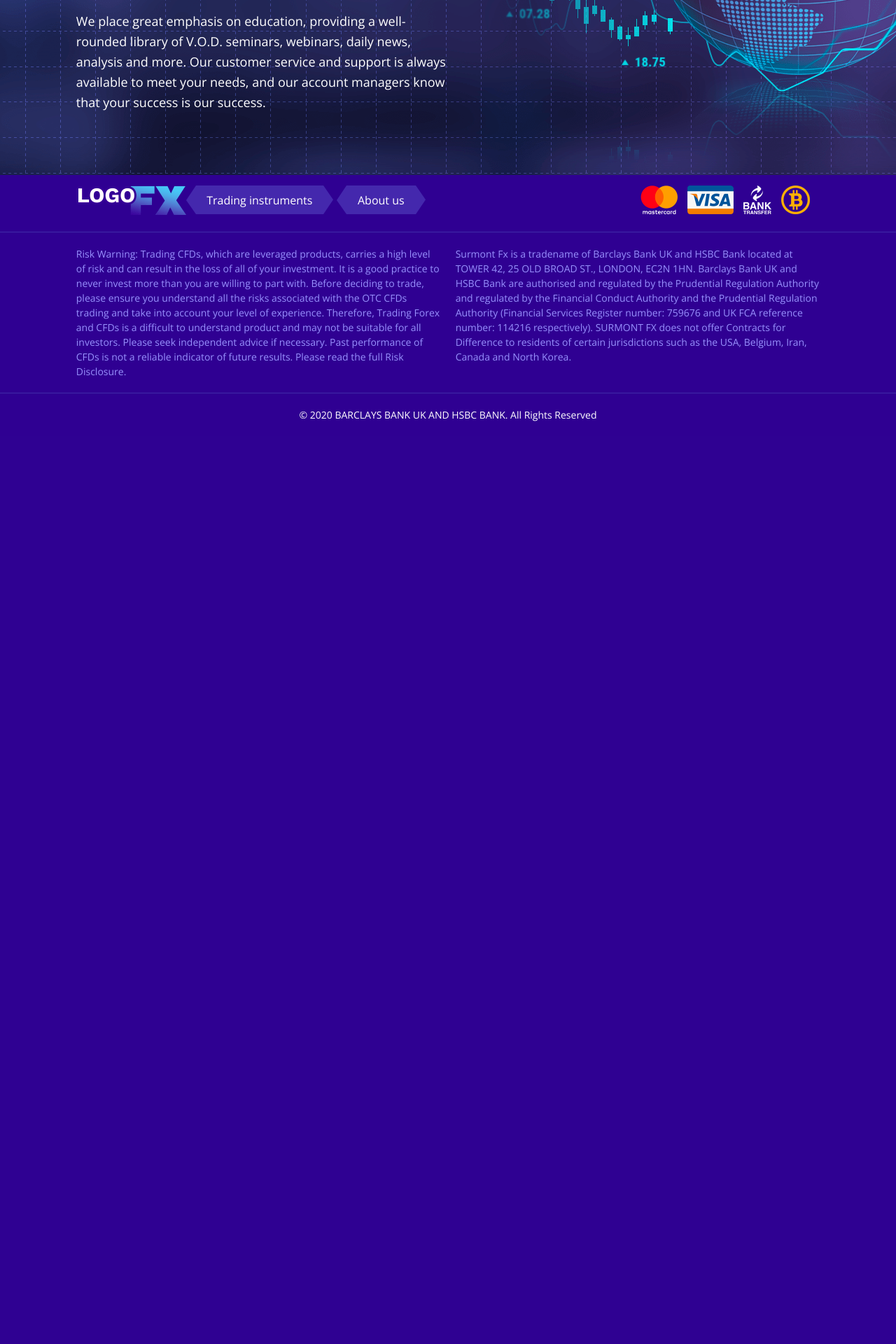
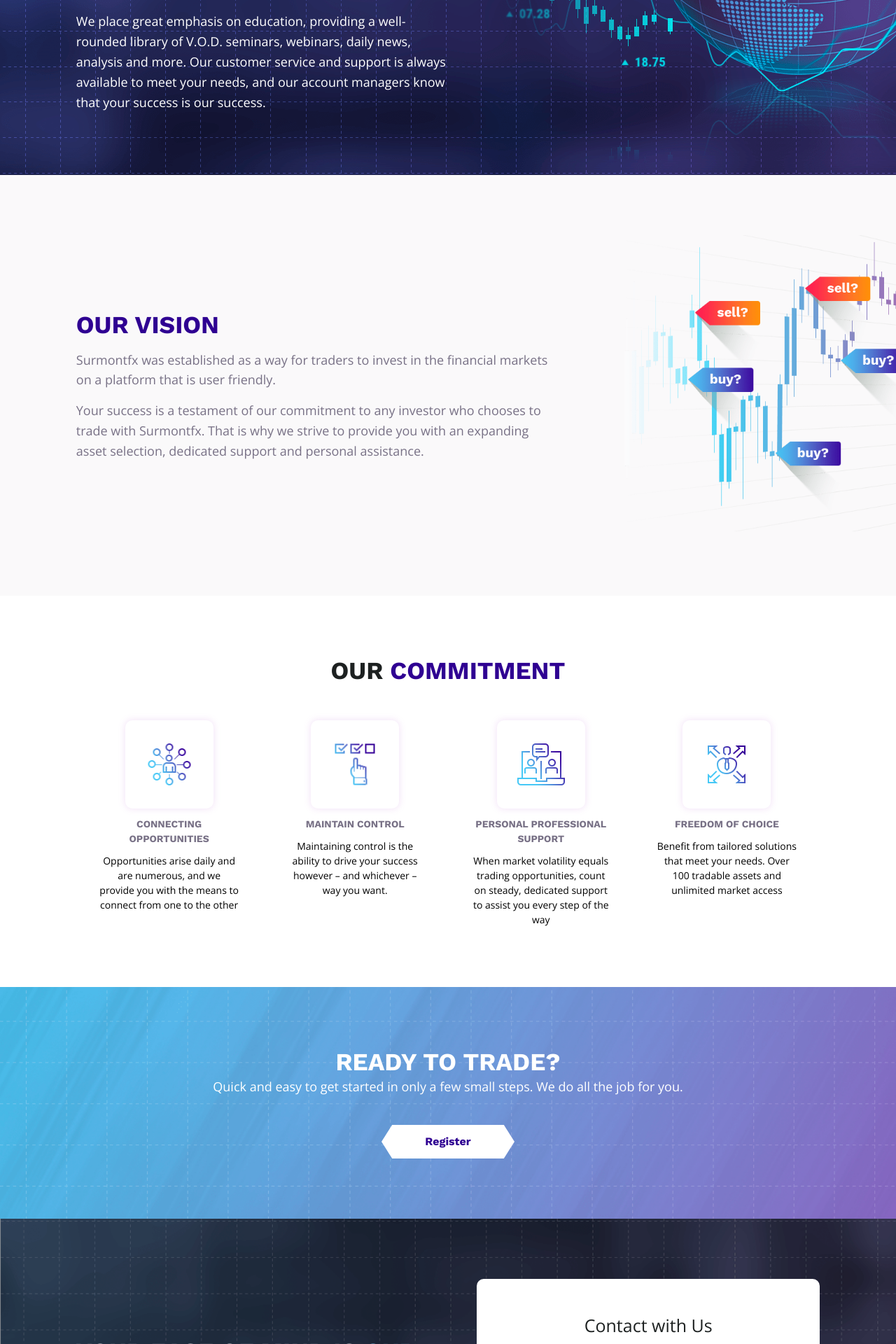
Before and after one commit to spbabiak/fxytrade, a PHP site: page /about.html in a window 1280 px wide. Shown: the part 396-2316 px from the top of the page at 70% size. Before the commit the page ends 998 px from the top, so only its background shows below. Run offline with PHP 8.4, Linux system fonts and the light colour scheme.

Commit message:
Added vision section for About page

```diff
--- a/about.html
+++ b/about.html
@@ -126,6 +126,115 @@
 		</div>
 	</section>
 
+	<section id="about_vision_section">
+		<div class="subsection">
+			<div class="wrapper">
+				<div class="wrapper_subsection">
+					<div class="wrapper_text">
+						<h2 class="secondary_heading"><span class="text_higlights_on_white">OUR VISION</span></h2>
+						<p class="secondary_description">Surmontfx was established as a way for traders to invest in the financial markets on a platform that is user friendly.</p>
+						<p class="secondary_description">Your success is a testament of our commitment to any investor who chooses to trade with Surmontfx. That is why we strive to provide you with an expanding asset selection, dedicated support and personal assistance.</p>
+					</div>
+					<div class="wrapper_img">
+						<img class="img_vision" src="imgs/our_vision_img.png" alt="">
+					</div>
+				</div>
+			</div>
+		</div>
+	</section>
+
+	<section id="about_our_commitment">
+		<div class="wrapper">
+			<div class="wrapper_section_content">
+				<div class="wrapper_text">
+					<h2 class="secondary_heading">OUR <span class="text_higlights_on_white">COMMITMENT</span></h2>
+				</div>
+				<ul class="icons_features_list">
+					<li>
+						<div class="icon_opportunities"></div>
+						<div class="wrapper_icons_features_text">
+							<span class="icon_heading">CONNECTING OPPORTUNITIES</span>
+							<span class="icon_text">Opportunities arise daily and are numerous, and we provide you with the means to connect from one to the other</span>
+						</div>
+					</li>
+					<li>
+						<div class="icon_control"></div>
+						<div class="wrapper_icons_features_text">
+							<span class="icon_heading">MAINTAIN CONTROL</span>
+							<span class="icon_text">Maintaining control is the ability to drive your success however – and whichever – way you want.</span>
+						</div>
+					</li>
+					<li>
+						<div class="icon_support"></div>
+						<div class="wrapper_icons_features_text">
+							<span class="icon_heading">PERSONAL PROFESSIONAL SUPPORT</span>
+							<span class="icon_text">When market volatility equals trading opportunities, count on steady, dedicated support to assist you every step of the way</span>
+						</div>
+					</li>
+					<li>
+						<div class="icon_choice"></div>
+						<div class="wrapper_icons_features_text">
+							<span class="icon_heading">FREEDOM OF CHOICE</span>
+							<span class="icon_text">Benefit from tailored solutions that meet your needs. Over 100 tradable assets and unlimited market access</span>
+						</div>
+					</li>
+				</ul>
+			</div>
+		</div>
+	</section>
+
+	<section id="cta_section">
+		<div class="wrapper">
+			<div class="wrapper_section_content">
+			<div class="wrapper_text">
+				<h2 class="secondary_heading">READY TO TRADE?</h2>
+				<p class="secondary_description">Quick and easy to get started in only a few small steps. We do all the job for you.</p>
+			</div>
+			<a class="btn_register" href="#">Register</a>
+		</div>
+		</div>
+	</section>
+
+	<section id="contact_form_section">
+		<div class="wrapper_section_content">
+			<div class="wrapper">
+				<div class="wrapper_form_content">
+					<div class="form_icons">
+						<h2 class="secondary_heading">YOUR EASE OF MIND IS <span class="text_higlights_on_dark">OUR PRIORITY</h2>
+						<ul class="form_icons_list">
+							<li class="form_icon_item">
+								<span class="icon_regulation"></span>
+								<span class="icon_text">We're authorised by top European regulators.</span>
+							</li>
+							<li class="form_icon_item">
+								<span class="icon_safe"></span>
+								<span class="icon_text">Your funds are kept safe at reputable banks.</span>
+							</li>
+							<li class="form_icon_item">
+								<span class="icon_privacy"></span>
+								<span class="icon_text">We value and respect your privacy.</span>
+							</li>
+						</ul>
+					</div>
+					<div class="wrapper_form">
+						<h2 class="form_heading">Contact with Us</h2>
+						<form id="main_form" action="" method="post">
+							<label><input id="POST-name" type="text" name="name" placeholder="Name"></label>
+
+							<label><input id="POST-surname" type="text" name="surname" placeholder="Surname"></label>
+
+							<label><input id="POST-email" type="email" name="email" placeholder="Email"></label>
+
+							<label><input id="POST-phone" type="tel" name="phone" placeholder="Phone"></label>
+
+						 	<button class="btn_submit" type="submit">Send</button>
+
+				  		</form>
+				  	</div>
+				</div>
+			</div>
+		</div>
+	</section>
 
 	<footer class="footer">
 		<div class="footer_top">
--- a/styles.css
+++ b/styles.css
@@ -1029,12 +1029,6 @@ body {
 	background-color: #faf9fa;
 }
 
-.icon_ux {
-	width: 50px;
-	height: 49px;
-	background: center no-repeat url('imgs/icon_ux.png');
-}
-
 .icon_flexibility,
 .icon_security,
 .icon_advisors,
@@ -1397,6 +1391,106 @@ body {
 	flex-wrap: wrap;
 }
 
+#about_vision_section {
+	background-color: #faf9fa;
+	overflow: hidden;
+}
+
+#about_vision_section .secondary_description {
+	margin-top: 15px;
+}
+
+#about_vision_section .wrapper_text {
+	max-width: 745px;
+}
+
+
+.img_vision {
+	width: 100%;
+	max-width: 743px;
+}
+
+#about_our_commitment .secondary_heading {
+	text-align: center;
+}
+
+#about_our_commitment .icons_features_list {
+	margin-top: 50px;
+}
+
+.icon_opportunities,
+.icon_control,
+.icon_support,
+.icon_choice {
+	position: relative;
+	top: 0;
+	left: 0;
+	width: 126px;
+	height: 126px;
+	background-color: #fff;
+	border-radius: 10px;
+	box-shadow: 0px 0px 10px 1px rgb(243 226 247 / 90%);
+}
+
+.icon_opportunities::before,
+.icon_control::before,
+.icon_support::before,
+.icon_choice::before {
+	content: '';
+	position: absolute;
+	top: 50%;
+	left: 50%;
+	transform: translate(-50%, -50%);
+}
+
+.icon_opportunities::before {
+	width: 61px;
+	height: 60px;
+	background: center no-repeat url('imgs/icon_opportunities.png');
+}
+
+.icon_control::before {
+	width: 57px;
+	height: 59px;
+	background: center no-repeat url('imgs/icon_control.png');
+}
+
+.icon_support::before {
+	width: 68px;
+	height: 60px;
+	background: center no-repeat url('imgs/icon_support.png');
+}
+
+.icon_choice::before {
+	width: 56px;
+	height: 56px;
+	background: center no-repeat url('imgs/icon_choice.png');
+}
+
+#about_our_commitment .wrapper_icons_features_text {
+	width: 86%;
+    max-width: 300px;
+}
+
+#about_our_commitment .icons_features_list li {
+	display: flex;
+    align-items: center;
+    flex-direction: column;
+    margin-bottom: 35px;
+    width: 50%;
+    text-align: center;
+}
+
+#about_our_commitment .icons_features_list li:nth-child(3),
+#about_our_commitment .icons_features_list li:last-child {
+	margin-bottom: 0;
+}
+
+#about_our_commitment .icons_features_list .icon_heading {
+	margin-top: 12px;
+}
+
+
 
 
 /* About page END -------------------------------------------------------------------------------------------------------------------------------------------------------------------*/
@@ -1530,6 +1624,10 @@ body {
    	.icons_features_list li:nth-child(5) {
    		margin-bottom: 0;
    	}
+
+   	#about_our_commitment .wrapper_icons_features_text {
+		width: 75%;
+	}
 }
 
 @media only screen and (min-width: 960px) {
@@ -1781,6 +1879,10 @@ body {
 
 	.img_globe {
 	    z-index: 0;
+	}
+
+	#about_our_commitment .icons_features_list li {
+		margin-bottom: 60px;
 	}
 
 
@@ -2013,6 +2115,18 @@ body {
 	.img_globe {
 		width: 200%;
 	}
+
+	.img_vision {
+		width: 200%;
+	}
+
+	#about_our_commitment .icons_features_list {
+		flex-wrap: unset;
+	}
+
+	#about_our_commitment .icons_features_list li {
+		margin-bottom: 0;
+	}
 }
 
 @media only screen and (min-width: 1360px) {
@@ -2079,4 +2193,8 @@ body {
    		margin-right: 140px;
    	}
 
-}
+   	.img_vision {
+		width: 100%;
+	}
+
+}
```
Also changed, not shown: imgs/icon_choice.png (added), imgs/icon_control.png (added), imgs/icon_opportunities.png (added), imgs/icon_support.png (added), imgs/our_vision_img.png (added).
